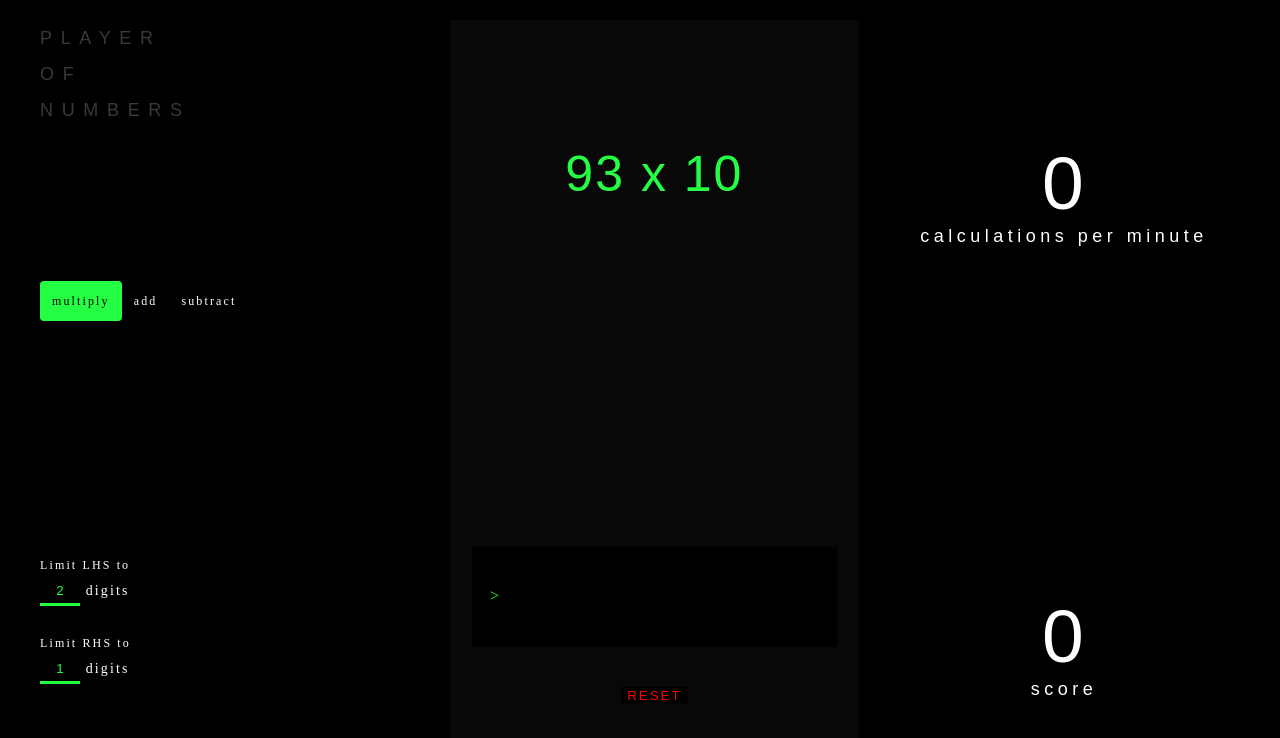
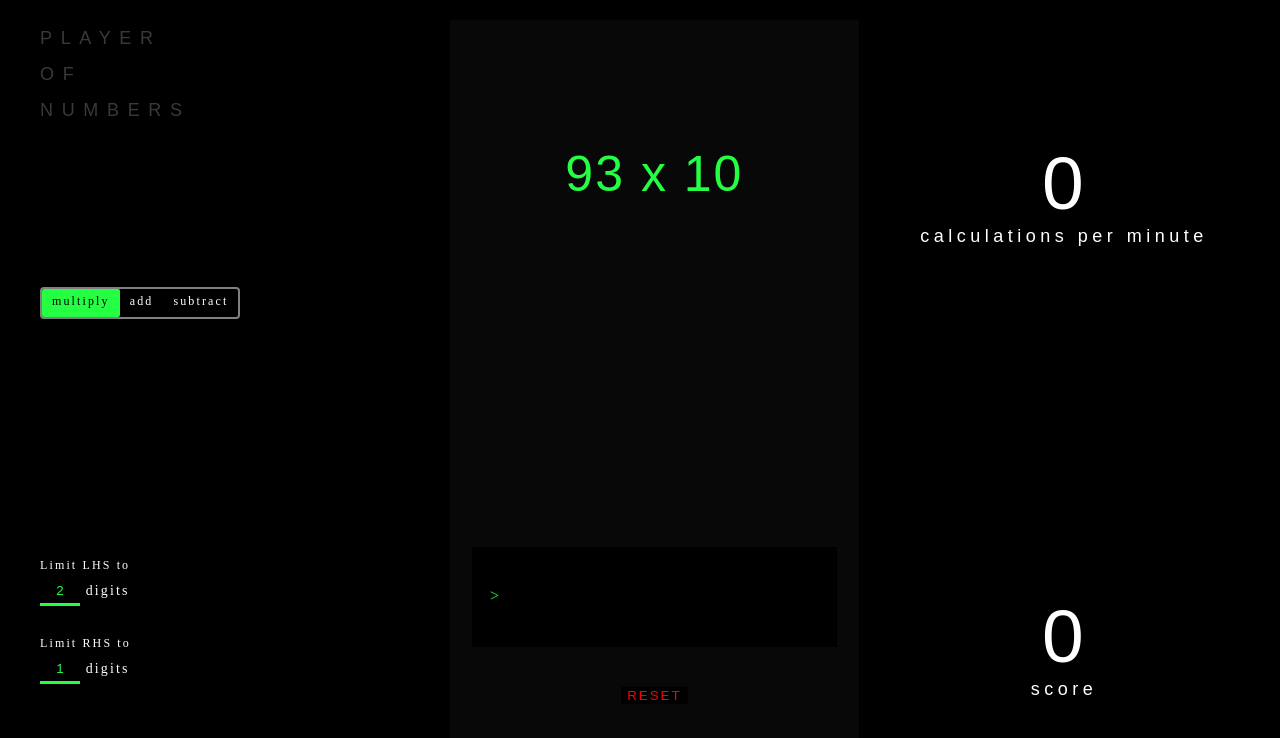
Before and after one commit to surajk95/player-of-numbers, a React (Create React App) app: page / in a window 1280 px wide. Shown: the top 738 px of the page. Built offline with nearby package versions, Linux system fonts and the light colour scheme.

Commit message:
ui finish

```diff
--- a/src/App.scss
+++ b/src/App.scss
@@ -70,10 +70,15 @@ $primary-color: #24FF43;
       display: flex;
       align-items: center;
       height: 28px;
+      width: fit-content;
+      border: 2px solid #808080;
+      padding: 0;
+      border-radius: 4px;
       cursor: pointer;
       .item {
-        padding: 8px 12px;
-        border-radius: 4px;
+        height: 100%;
+        padding: 0px 10px;
+        border-radius: 2px;
         &.activeMode {
           background: $primary-color;
           color: black;
```
